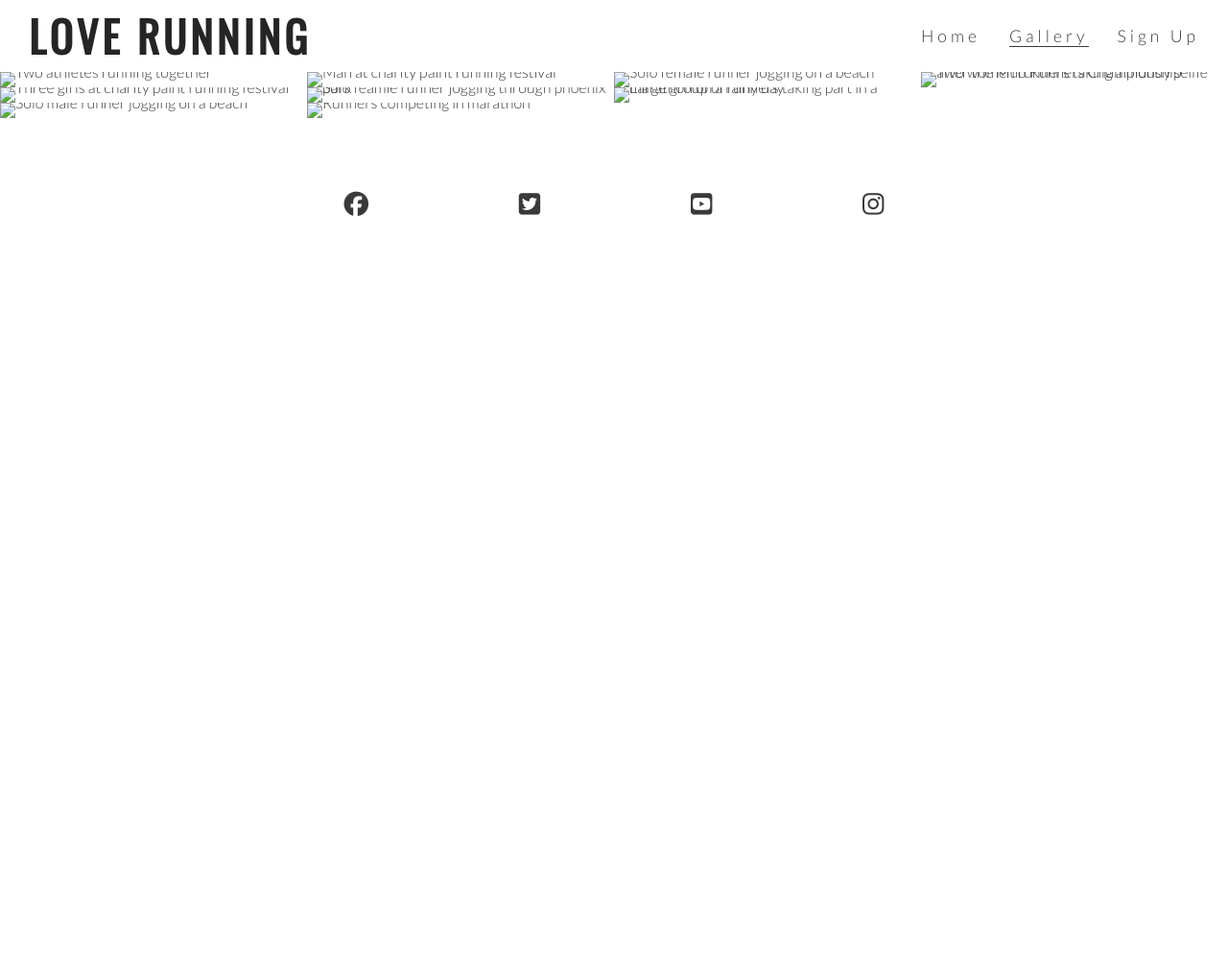
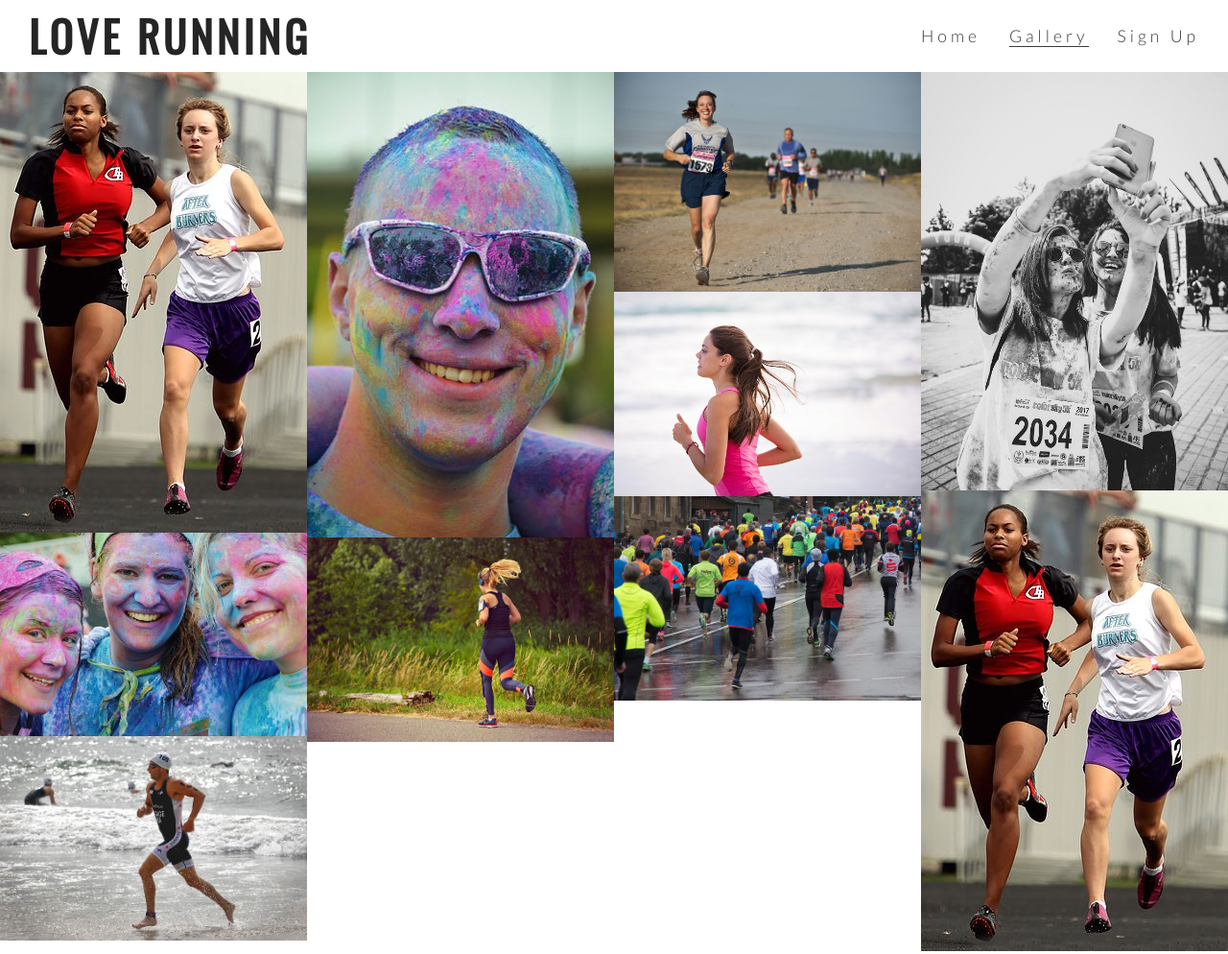
Before and after one commit to missdays/love-running, a plain HTML site: page gallery.html in a window 1280 px wide. Shown: the top 994 px of the page at 96% size. Before the commit the page ends 800 px from the top, so only its background shows below. Drawn offline with nearby package versions, Linux system fonts and the light colour scheme.

Commit message:
add photos to gallery

```diff
--- a/assets/css/style.css
+++ b/assets/css/style.css
@@ -243,7 +243,7 @@ footer {
     color: #3a3a3a;
 }
 
-/* gallery Photos */
+/* gallery photos */
 
 #photo {
     clear: both;
@@ -252,7 +252,7 @@ footer {
     column-gap: 0px;
 }
 
-#photo img {
+#photo>img {
     width: 100%;
 }
 
--- a/gallery.html
+++ b/gallery.html
@@ -32,18 +32,18 @@
     </header>
 
     <section id="photo">
-        <img src="/love-running/assets/images/athletes.jpg" alt="Two athletes running together">
-        <img src="/love-running/assets/images/girls.jpg" alt="Three girls at charity paint running festival">
-        <img src="/love-running/assets/images/runner3.jpg" alt="Solo male runner jogging on a beach">
-        <img src="/love-running/assets/images/man.jpg" alt="Man at charity paint running festival">
-        <img src="/love-running/assets/images/runner1.jpg" alt="Solo feamle runner jogging through phoenix park">
-        <img src="/love-running/assets/images/runner2.jpg" alt="Runners competing in marathon">
-        <img src="/love-running/assets/images/runner4.jpg" alt="Solo female runner jogging on a beach">
-        <img src="/love-running/assets/images/running_gang.jpg"
+        <img src="/assets/images/athletes.jpg" alt="Two athletes running together">
+        <img src="/assets/images/girls.jpg" alt="Three girls at charity paint running festival">
+        <img src="/assets/images/runner3.jpg" alt="Solo male runner jogging on a beach">
+        <img src="/assets/images/man.jpg" alt="Man at charity paint running festival">
+        <img src="/assets/images/runner1.jpg" alt="Solo female runner jogging through phoenix park">
+        <img src="/assets/images/runner2.jpg" alt="Runners competing in marathon">
+        <img src="/assets/images/runner4.jpg" alt="Solo female runner jogging on a beach">
+        <img src="/assets/images/running_gang.jpg"
             alt="Large group of runners taking part in a marathon on a rainy day">
-        <img src="/love-running/assets/images/mud-run.jpg"
+        <img src="/assets/images/mud-run.jpg"
             alt="Two women runners taking a muddy selfie after the Mud Runners Championship">
-        <img src="/love-running/love-running/assets/images/athletes.jpg" alt="">
+        <img src="/assets/images/athletes.jpg" alt="">
     </section>
 
     <footer>
```
Also changed, not shown: assets/images/athletes.jpg (added), assets/images/girls.jpg (added), assets/images/man.jpg (added), assets/images/mud-run.jpg (added), assets/images/runner1.jpg (added), assets/images/runner2.jpg (added), assets/images/runner3.jpg (added), assets/images/runner4.jpg (added), assets/images/running_gang.jpg (added).
